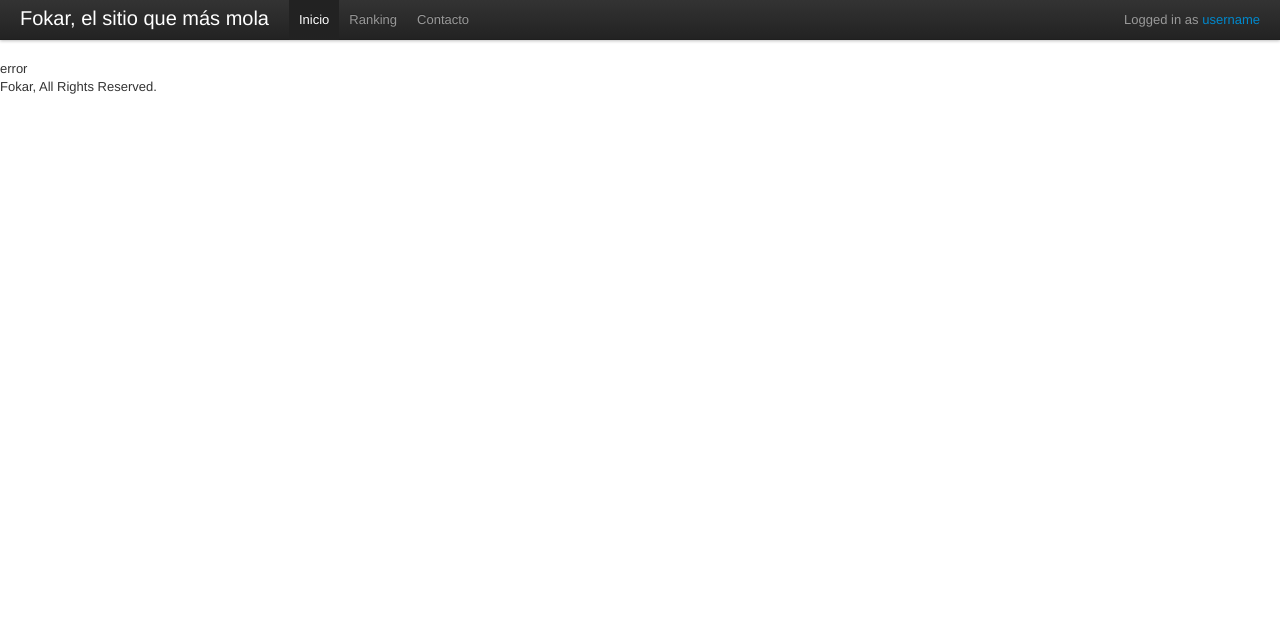
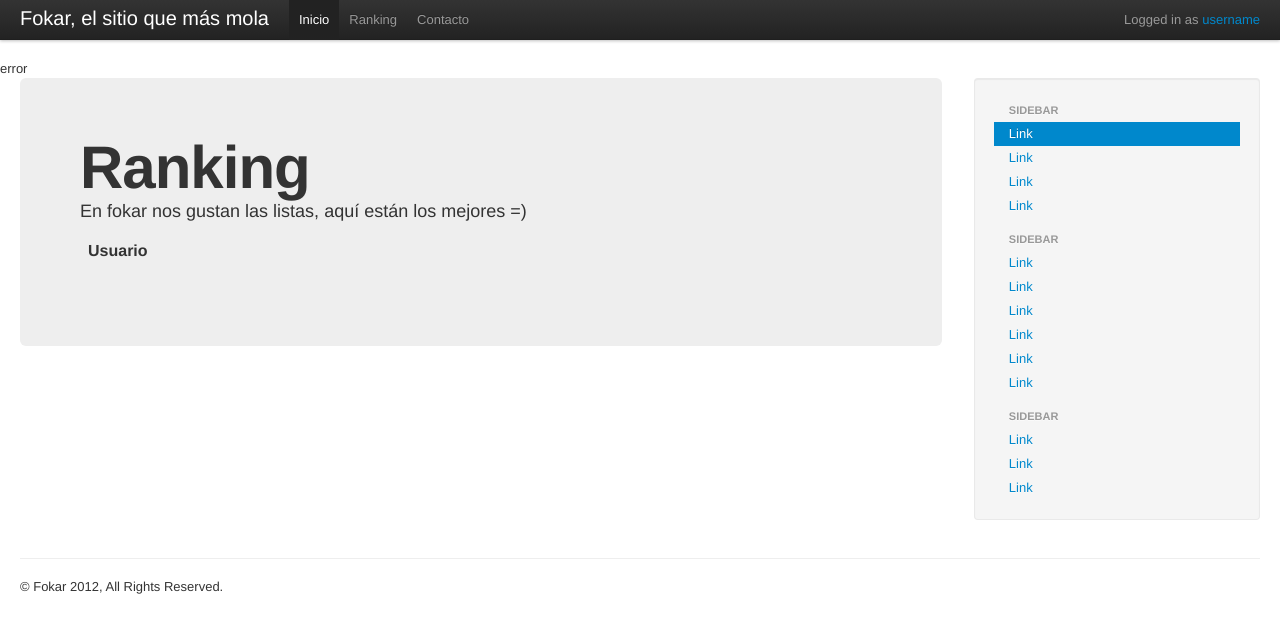
Before and after one commit to isocano/fokar, a CodeIgniter app: page /fokar/ranking in a window 1280 px wide. Shown: the top 633 px of the page. Run offline with CodeIgniter, Linux system fonts and the light colour scheme; tables that the repository leaves empty hold one stand-in row (values such as "Sample post"); data that the repository does not hold is empty.

Commit message:
Estilo ranking y footer

```diff
--- a/application/views/ranking_view.php
+++ b/application/views/ranking_view.php
@@ -1,6 +1,51 @@
-<?php
- foreach ($ranking['data']['user'] as $i) {
-     echo "<p>" .$i['username']. "</p>";
- }
 
-?>
+
+<div class="container-fluid">
+      <div class="row-fluid">
+        <div class="span9">
+          <div class="hero-unit">
+            <h1>Ranking</h1>
+            <p>En fokar nos gustan las listas, aquí están los mejores =)</p>
+            <table class="table table-striped">
+				<thead>
+			    <tr>
+			      <th>Usuario</th>
+			    </tr>
+			  </thead>
+			  <tbody>
+			  	<?php
+					foreach ($ranking['data']['user'] as $i) {
+						echo '<tr>';
+							echo '<td>' .$i['username']. '</td>';
+							echo '<td><a class="btn btn-small btn-info" href="#"><i class="icon-plus icon-white"></i> Seguir</a></td>';
+						echo '</tr>';
+					}
+				?>
+			  </tbody>
+			</table>
+          </div>
+        </div><!--/span-->
+        <div class="span3">
+          <div class="well sidebar-nav">
+            <ul class="nav nav-list">
+              <li class="nav-header">Sidebar</li>
+              <li class="active"><a href="#">Link</a></li>
+              <li><a href="#">Link</a></li>
+              <li><a href="#">Link</a></li>
+              <li><a href="#">Link</a></li>
+              <li class="nav-header">Sidebar</li>
+              <li><a href="#">Link</a></li>
+              <li><a href="#">Link</a></li>
+              <li><a href="#">Link</a></li>
+              <li><a href="#">Link</a></li>
+              <li><a href="#">Link</a></li>
+              <li><a href="#">Link</a></li>
+              <li class="nav-header">Sidebar</li>
+              <li><a href="#">Link</a></li>
+              <li><a href="#">Link</a></li>
+              <li><a href="#">Link</a></li>
+            </ul>
+          </div><!--/.well -->
+        </div><!--/span-->
+      </div><!--/row-->
+    </div><!--/.fluid-container-->
--- a/application/views/templates/footer.php
+++ b/application/views/templates/footer.php
@@ -1,6 +1,9 @@
-		<div id="footer">
-			<span>Fokar, All Rights Reserved.</span>
-		</div>
+		<div class="container-fluid">
+			<hr>
+			<footer>
+				<p>&copy; Fokar 2012, All Rights Reserved.</p>
+			</footer>
+		</div><!--/.fluid-container-->
 		<!-- Le javascript
     	================================================== -->
     	<script src="<?php echo $this->config->item('resources');?>js/jquery.js"></script>
--- a/application/views/templates/header.php
+++ b/application/views/templates/header.php
@@ -9,9 +9,9 @@
           <a class="brand" href="#">Fokar, el sitio que más mola</a>
           <div class="nav-collapse">
             <ul class="nav">
-              <li class="active"><a href="#">Inicio</a></li>
-              <li><a href="#ranking">Ranking</a></li>
-              <li><a href="#contact">Contacto</a></li>
+              <li class="active"><a href="/fokar">Inicio</a></li>
+              <li><a href="/fokar/ranking">Ranking</a></li>
+              <li><a href="/fokar/contact">Contacto</a></li>
             </ul>
             <p class="navbar-text pull-right">Logged in as <a href="#">username</a></p>
           </div><!--/.nav-collapse -->
```
